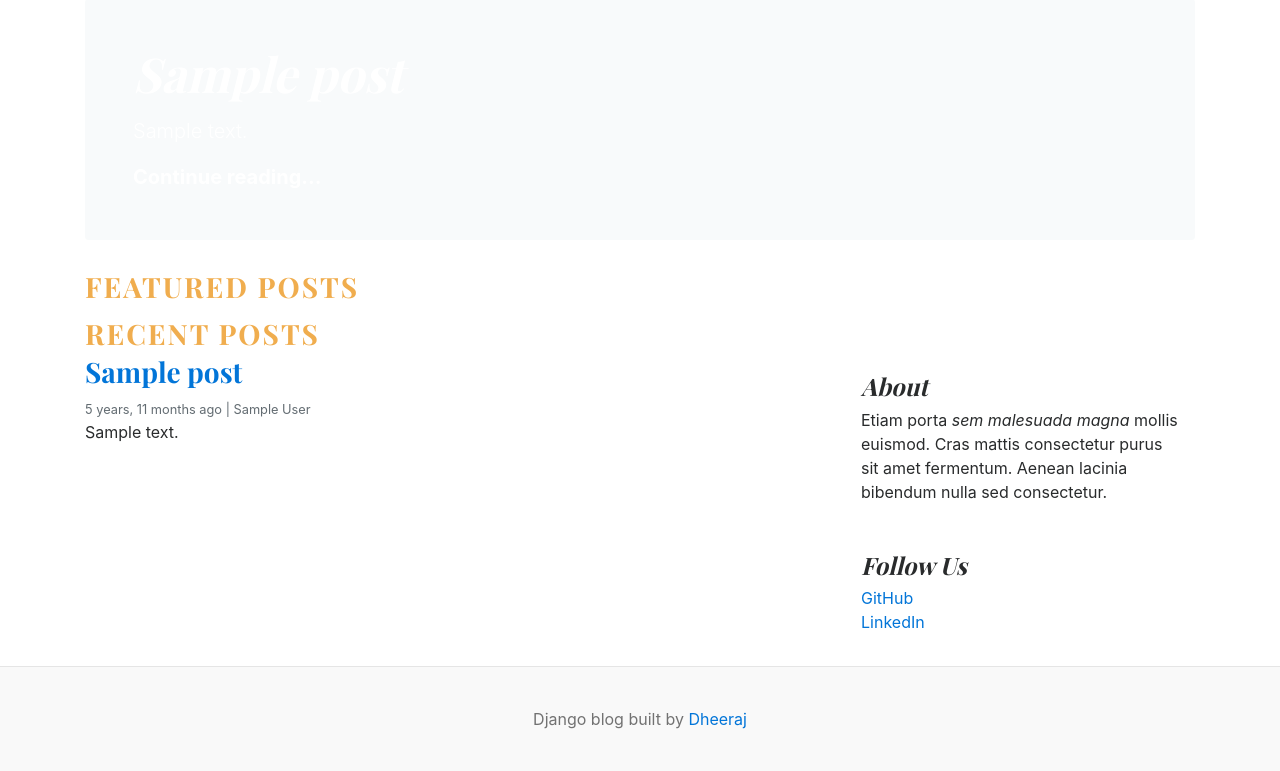
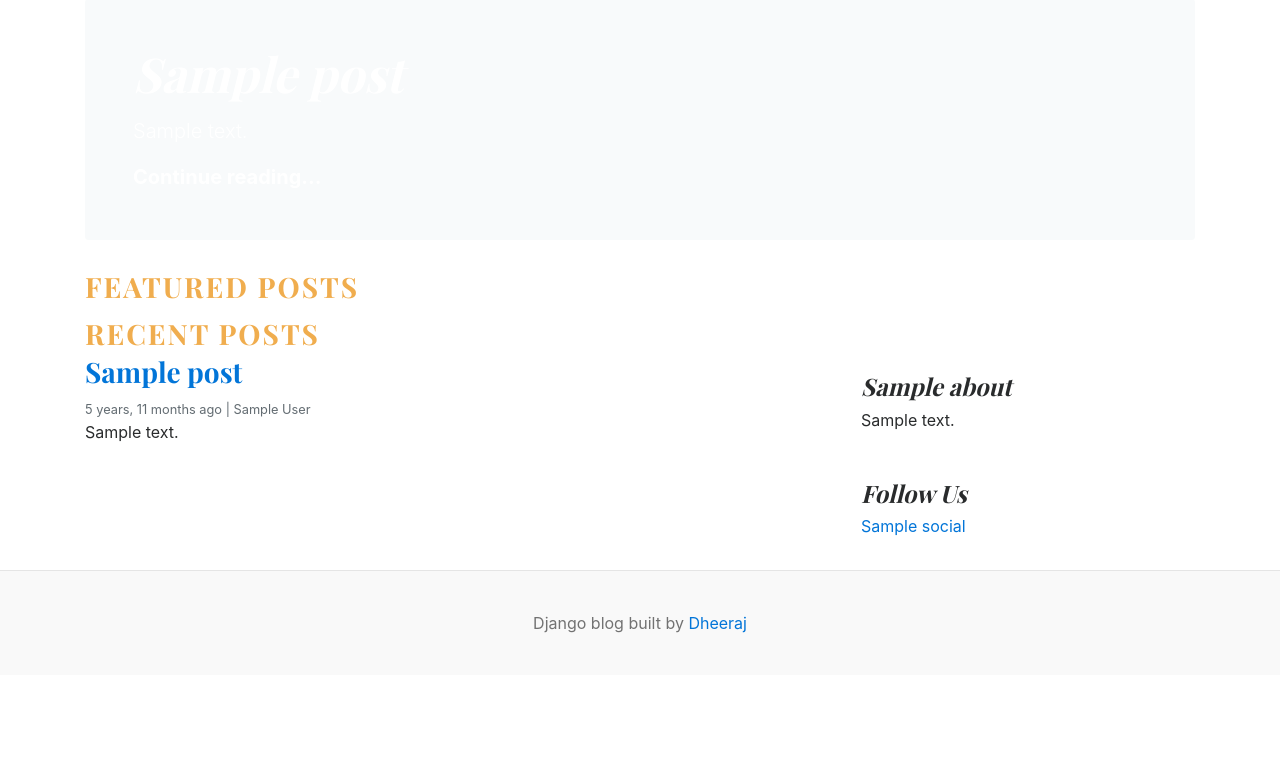
Before and after one commit to Dheerajll/Bloggin-System, a Django app: template templates/home.html in a window 1280 px wide. Shown: the part 148-919 px from the top of the page. After the commit the page ends 781 px from the top, so only its background shows below. Run offline with Django 5.2, Linux system fonts and the light colour scheme; the template is opened without the code that fills it: most values are stand-ins (such as "Sample title", 1, 10 or a date in 2020); grey boxes marked "Sample" are stand-in pictures.

Commit message:
Updating templates.

```diff
--- a/templates/home.html
+++ b/templates/home.html
@@ -49,17 +49,21 @@
 
       <aside class="col-md-4 blog-sidebar">
         <div class="p-3 mb-3 bg-light rounded">
-          <h4 class="font-italic">About</h4>
-          <p class="mb-0">Etiam porta <em>sem malesuada magna</em> mollis euismod. Cras mattis consectetur purus sit amet fermentum. Aenean lacinia bibendum nulla sed consectetur.</p>
+          <h4 class="font-italic">{{about.heading}}</h4>
+          <p class="mb-0">{{about.description}}</p>
         </div>
 
-        <div class="p-3">
-          <h4 class="font-italic">Follow Us</h4>
-          <ol class="list-unstyled">
-            <li><a href="#">GitHub</a></li>
-            <li><a href="#">LinkedIn</a></li>
-          </ol>
+        {% if socials %}
+            <div class="p-3">
+                <h4 class="font-italic">Follow Us</h4>
+                <ol class="list-unstyled">
+                  {% for social in socials  %}
+                  <li><a href="{{social.links}}" target="_blank">{{social.social}}</a></li>
+                  {% endfor %}
+                </ol>
+              </div>
         </div>
+            {% endif %}
       </aside><!-- /.blog-sidebar -->
 
     </div><!-- /.row -->
```
Also changed, not shown: templates/blog.html (+7 -4 lines).
